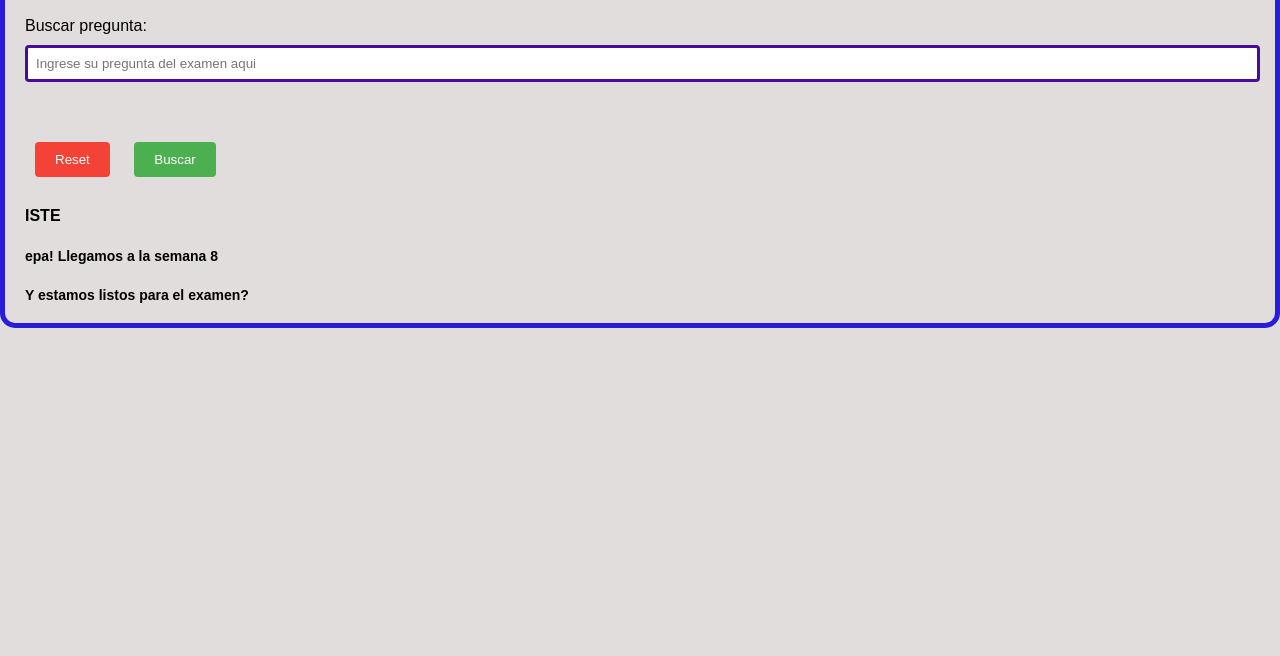
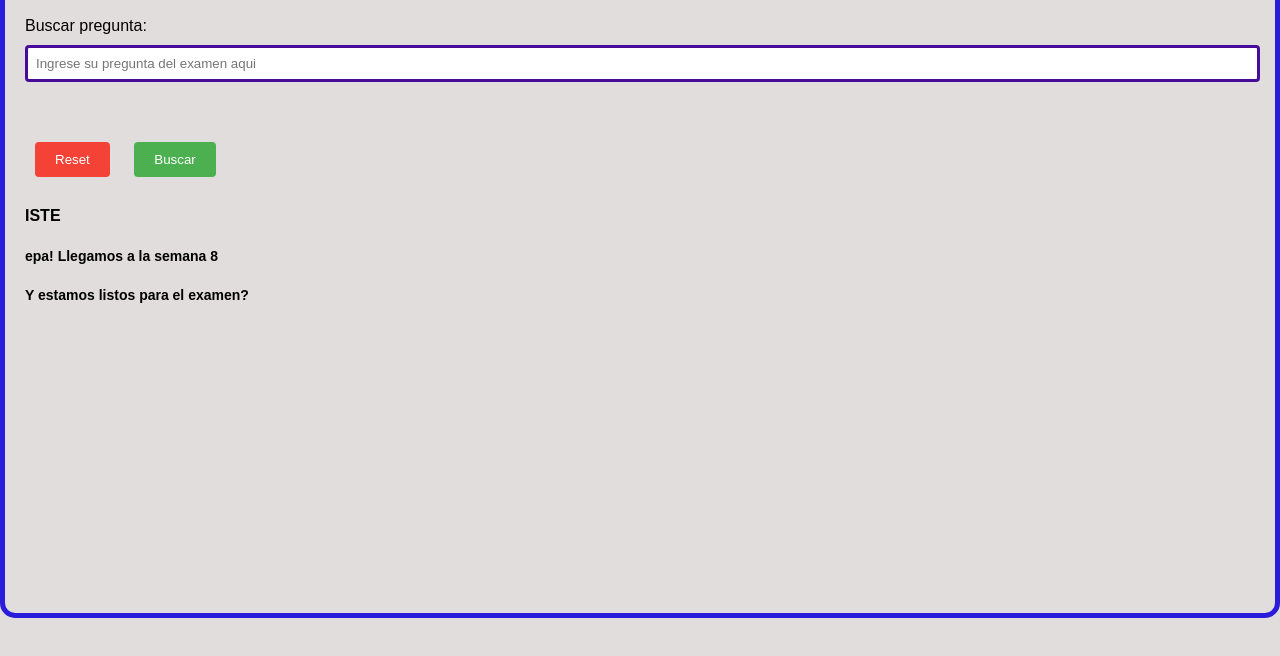
Before and after one commit to LuisRha/titulacion1, a plain HTML site: page index.html in a window 1280 px wide. Shown: the part 92-748 px from the top of the page. Drawn offline with Linux system fonts and the light colour scheme.

Commit message:
lññjñj

```diff
--- a/index.html
+++ b/index.html
@@ -5,6 +5,10 @@
     <meta name="viewport" content="width=device-width, initial-scale=1.0">
     <title>Consulta de Preguntas y Respuestas</title>
     <link rel="stylesheet" href="style.css">
+    <link rel="icon" href="iste.png" type="image/png">
+
+
+
     <style>
         /* Estilo para resaltar la respuesta correcta */
         .correct-answer {
--- a/style.css
+++ b/style.css
@@ -5,7 +5,7 @@ body {
   margin: 0;
   padding: 0;
   width: auto;
-  height: 100%;
+  height: 700px;
   padding-left: 20px; /* Espacio en el lado izquierdo */
   border: 5px solid rgb(41, 29, 219); /* Borde alrededor de toda la hoja */
   border-radius: 15px;
```
Also changed, not shown: iste.png (added).
